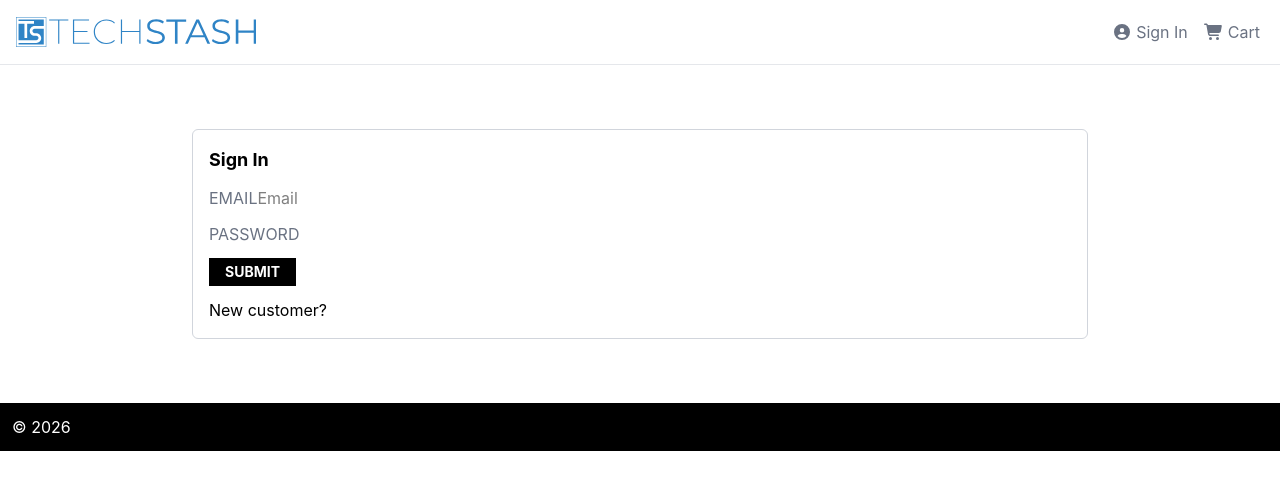
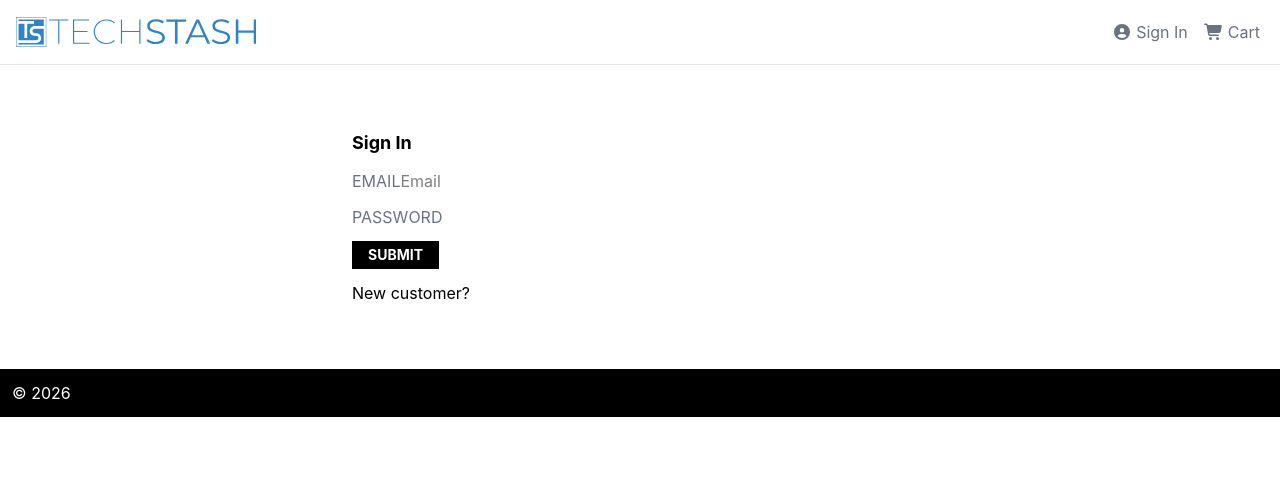
Before and after one commit to ImageMagician/ecommerce-demo, a React (Vite) app in the folder frontend/: page /login in a window 1280 px wide. Shown: the top 490 px of the page. Built offline with nearby package versions, Linux system fonts and the light colour scheme.

Commit message:
FormContainer.tsx: reduce classes

```diff
--- a/frontend/src/components/FormContainer.tsx
+++ b/frontend/src/components/FormContainer.tsx
@@ -2,7 +2,7 @@ import type {HTMLAttributes} from "react";
 
 const FormContainer = ( { children } : HTMLAttributes<HTMLDivElement> ) => {
     return (
-        <div className="max-w-4xl mx-auto border border-gray-300 rounded-md p-4">
+        <div className="max-w-xl mx-auto">
             { children }
         </div>
     )
```
